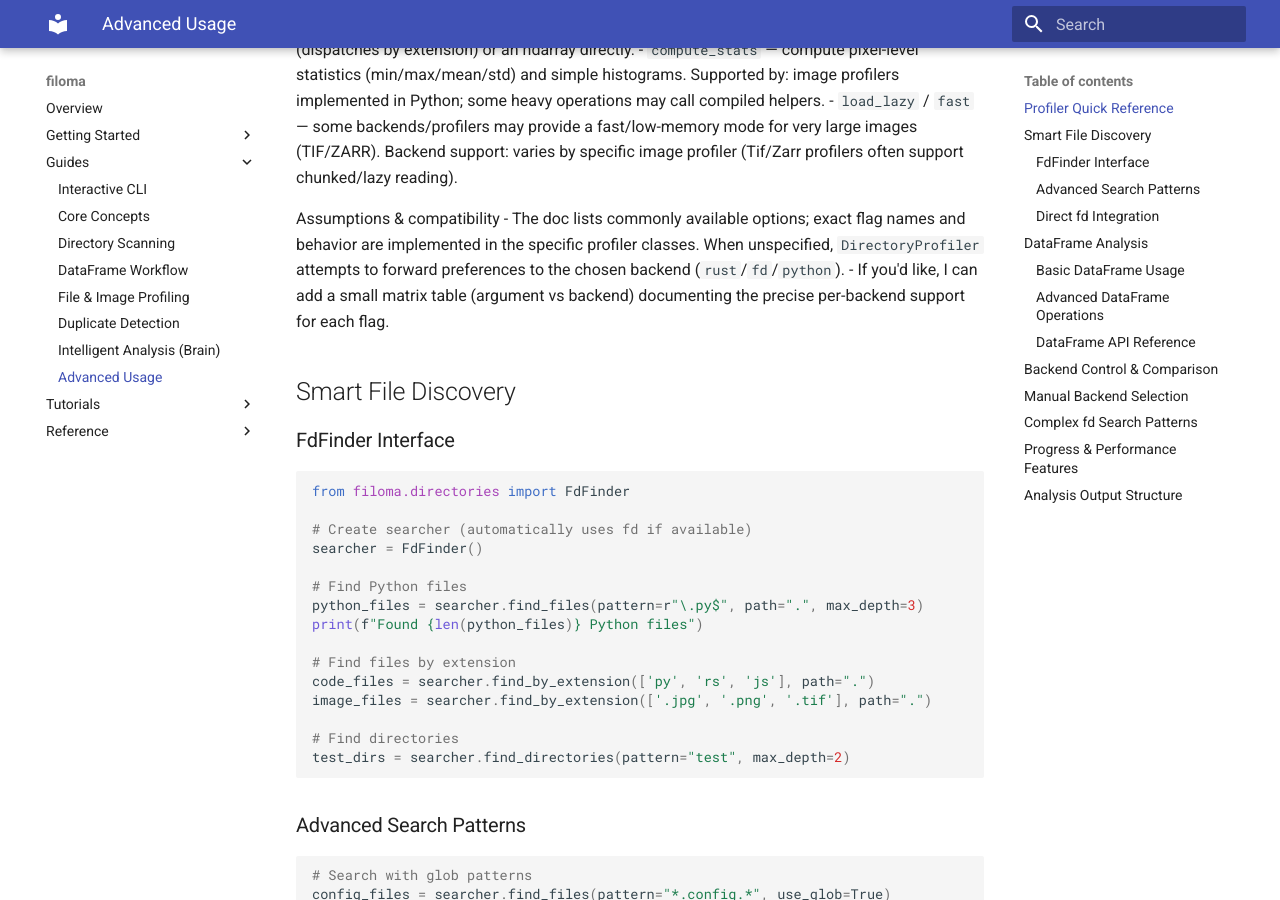
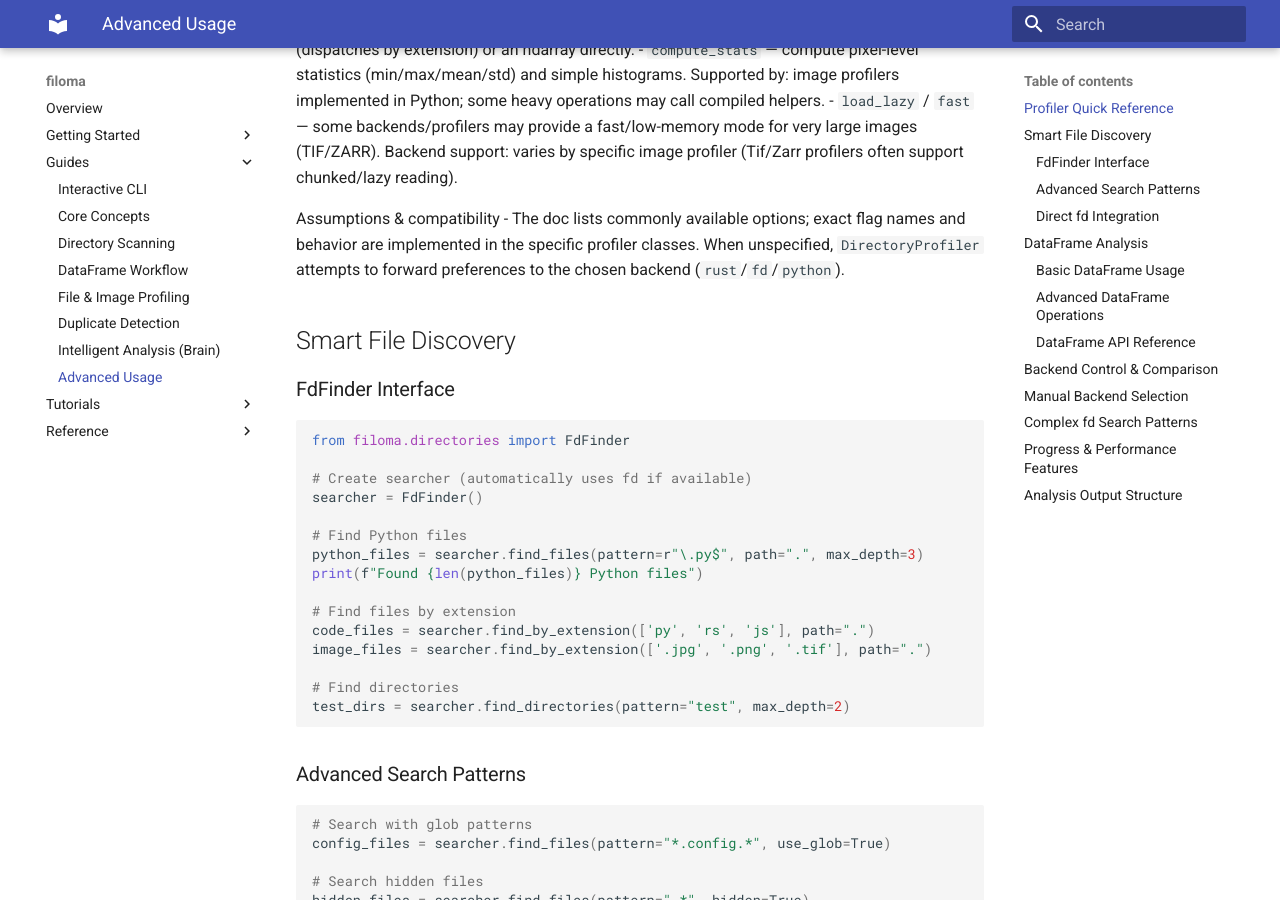
Before and after one commit to kalfasyan/filoma, an MkDocs documentation site: the page built from docs/guides/advanced-usage.md, in a window 1280 px wide and 900 px high, scrolled down 1648 px. Built offline with MkDocs 1.6.1 and Material for MkDocs 9.7.7, drawn with Linux system fonts in a browser that asks for light colours.

Commit message:
refactor: remove unnecessary suggestions for additional documentation in advanced usage and architecture guides

```diff
--- a/docs/guides/advanced-usage.md
+++ b/docs/guides/advanced-usage.md
@@ -67,7 +67,6 @@ Key arguments & notes:
 
 Assumptions & compatibility
 - The doc lists commonly available options; exact flag names and behavior are implemented in the specific profiler classes. When unspecified, `DirectoryProfiler` attempts to forward preferences to the chosen backend (`rust`/`fd`/`python`).
-- If you'd like, I can add a small matrix table (argument vs backend) documenting the precise per-backend support for each flag.
 
 ## Smart File Discovery
 
```
Also changed, not shown: docs/reference/architecture.md (+0 -2 lines).
